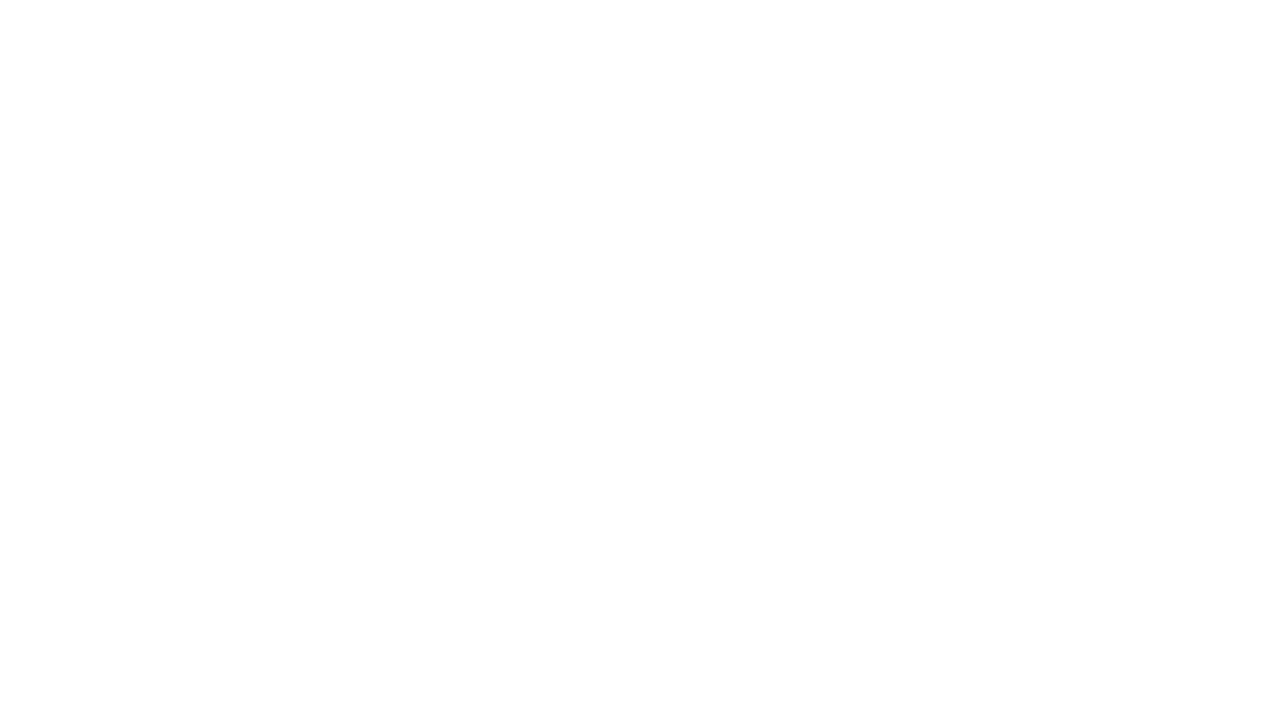
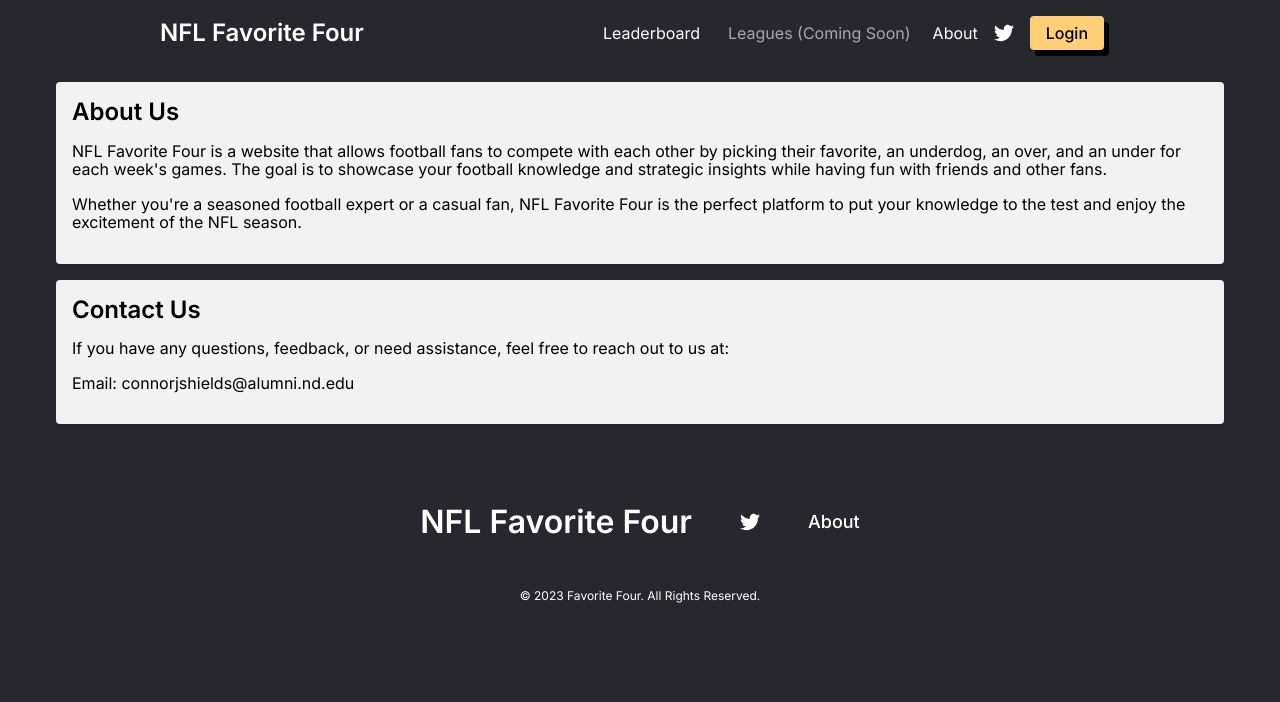
Before and after one commit to cshields27/NFL-Favorite-Four-React, a React app: page /about in a window 1280 px wide. Built offline with nearby package versions, Linux system fonts and the light colour scheme.

Commit message:
Initial routing, frontend MVP without login or picks so like nothing lol

```diff
--- a/src/components/card.css
+++ b/src/components/card.css
@@ -9,7 +9,6 @@
 }
 
 .card-image-container {
-  min-width: 386px; /* Add min-width to ensure the image is always visible */
   width: 100%;
   display: flex;
   justify-content: center;
@@ -70,6 +69,7 @@
   }
 
   .card-image-container {
+    min-width: 386px; /* Add min-width to ensure the image is always visible */
     flex: 1;
   }
 
--- a/src/components/footer.js
+++ b/src/components/footer.js
@@ -1,14 +1,16 @@
 import React from 'react';
-import PropTypes from 'prop-types';
+import { Link } from 'react-router-dom';
 import './footer.css';
 
 const Footer = () => {
   return (
     <footer className="footer-footer">
       <div className="footer-main">
-        <h2 className="footer-logo">NFL Favorite Four</h2>
+      <Link to="/" className="footer-logo">
+          NFL Favorite Four
+      </Link>
         <a
-          href="https://twitter.com"
+          href="https://twitter.com/connorshieldss"
           target="_blank"
           rel="noreferrer noopener"
           className="footer-twitter social button"
@@ -19,7 +21,9 @@ const Footer = () => {
             className="footer-image"
           />
         </a>
-        <button className="footer-link button-clean button">About</button>
+        <Link to="/" className="footer-link button-clean button">
+          About
+        </Link>
       </div>
       <span className="footer-copyright">
         © 2023 Favorite Four. All Rights Reserved.
--- a/src/components/hero.js
+++ b/src/components/hero.js
@@ -13,7 +13,7 @@ const Hero = () => {
       </div>
       <div className="hero-buttons">
         <button className="button">Submit Your Picks</button>
-        <button className="hero-learn button-clean button">Learn more</button>
+        {/*<button className="hero-learn button-clean button">Learn more</button>*/}
       </div>
     </section>
   );
--- a/src/components/navbar.css
+++ b/src/components/navbar.css
@@ -6,7 +6,7 @@
   background-color: #27272D;
   color: white;
   max-width: 1400px; /* Set a maximum width for the navbar */
-  width: 80%; /* Ensure the navbar stretches to fill the available width */
+  width: 80%;
 }
 
 .navbar-logo {
@@ -64,7 +64,7 @@
 @media (max-width: 767px) {
   .navbar-container {
     flex-direction: column;
-    padding: 1rem 0.5rem; /* Adjust padding for smaller screens */
+    padding: 1rem 1rem; /* Adjust padding for smaller screens */
   }
 
   .navbar-buttons {
--- a/src/components/navbar.js
+++ b/src/components/navbar.js
@@ -1,17 +1,22 @@
 import React from 'react';
+import { Link } from 'react-router-dom';
 import './navbar.css';
 
 const Navbar = () => {
   return (
     <nav className="navbar-container">
-      <div className="navbar-logo">NFL Favorite Four</div>
+      <Link to="/" className="navbar-logo">
+          NFL Favorite Four
+      </Link>
       <div className="navbar-buttons">
         <button className="navbar-button">Leaderboard</button>
         <button className="navbar-button disabled">Leagues (Coming Soon)</button>
-        <button className="navbar-button">About</button>
+        <Link to="/about" className="navbar-button">
+          About
+        </Link>
         <div className="navbar-icon">
           <a
-            href="https://twitter.com"
+            href="https://twitter.com/connorshieldss"
             target="_blank"
             rel="noreferrer noopener"
             className="footer-twitter social button"
--- a/src/index.js
+++ b/src/index.js
@@ -4,12 +4,14 @@ import { BrowserRouter as Router, Route } from 'react-router-dom'
 
 import './style.css'
 import Home from './views/home'
+import About from './views/about';
 
 const App = () => {
   return (
     <Router>
       <div>
         <Route component={Home} exact path="/" />
+        <Route component={About} exact path="/about" />
       </div>
     </Router>
   )
--- /dev/null
+++ b/src/views/about.css
@@ -0,0 +1,38 @@
+.about-content {
+  max-width: 1200px;
+  margin: 0 auto;
+  padding: 1rem;
+}
+
+.about-card {
+  background-color: #f2f2f2;
+  padding: 1rem;
+  margin-bottom: 1rem;
+  border-radius: 4px;
+  box-shadow: 0 2px 4px rgba(0, 0, 0, 0.1);
+}
+
+.about-card h2 {
+  font-size: 24px;
+  font-weight: 600;
+  margin-bottom: 1rem;
+}
+
+.about-card p {
+  font-size: 16px;
+  margin-bottom: 1rem;
+}
+
+@media (max-width: 767px) {
+  .about-card {
+    padding: 0.75rem;
+  }
+
+  .about-card h2 {
+    font-size: 20px;
+  }
+
+  .about-card p {
+    font-size: 14px;
+  }
+}
--- /dev/null
+++ b/src/views/about.js
@@ -0,0 +1,42 @@
+import React from 'react';
+import Navbar from '../components/navbar'
+import Footer from '../components/footer'
+import './about.css'
+import './home.css'
+
+const About = () => {
+  return (
+    <div className='home-container'>
+      <Navbar></Navbar>
+      <div className="about-content">
+        <div className="about-card">
+          <h2>About Us</h2>
+          <p>
+            NFL Favorite Four is a website that allows football fans to compete
+            with each other by picking their favorite, an underdog, an over, and
+            an under for each week's games. The goal is to showcase your football
+            knowledge and strategic insights while having fun with friends and
+            other fans.
+          </p>
+          <p>
+            Whether you're a seasoned football expert or a casual fan, NFL
+            Favorite Four is the perfect platform to put your knowledge to the
+            test and enjoy the excitement of the NFL season.
+          </p>
+        </div>
+        <div className="about-card">
+          <h2>Contact Us</h2>
+          <p>
+            If you have any questions, feedback, or need assistance, feel free
+            to reach out to us at:
+          </p>
+          <p>Email: connorjshields@alumni.nd.edu</p>
+          {/* Add other contact information if needed */}
+        </div>
+      </div>
+      <Footer></Footer>
+    </div>
+  );
+};
+
+export default About;
```
